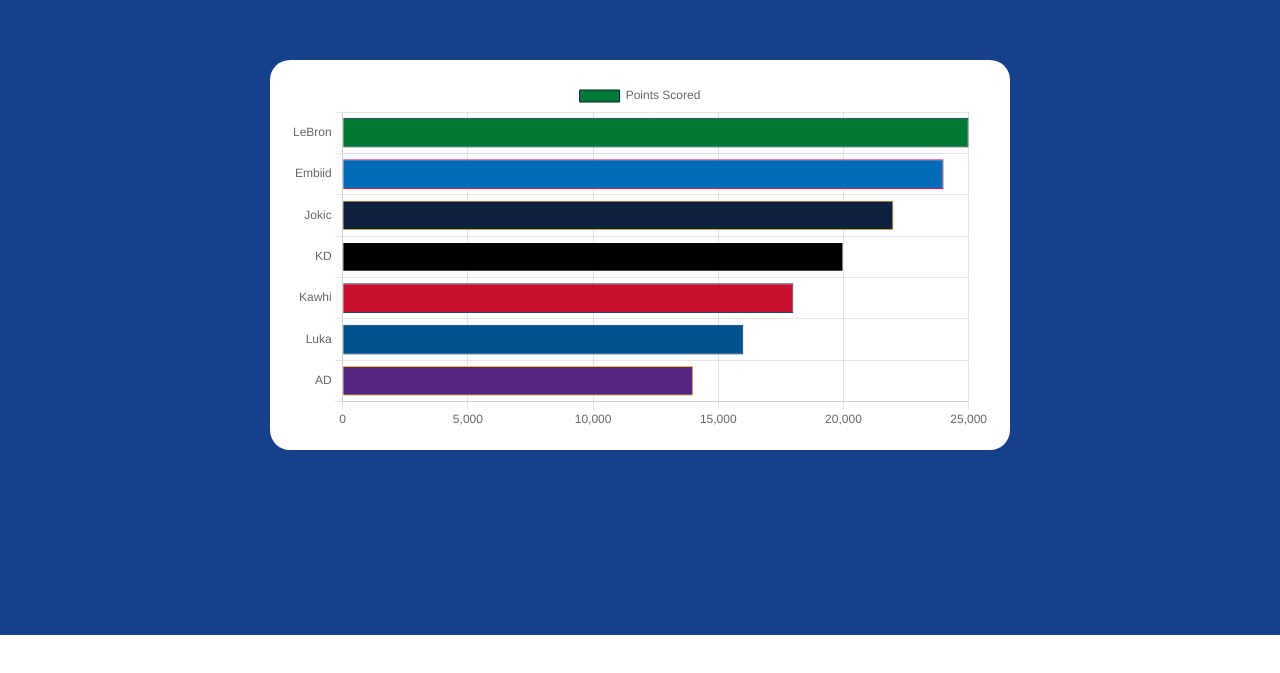
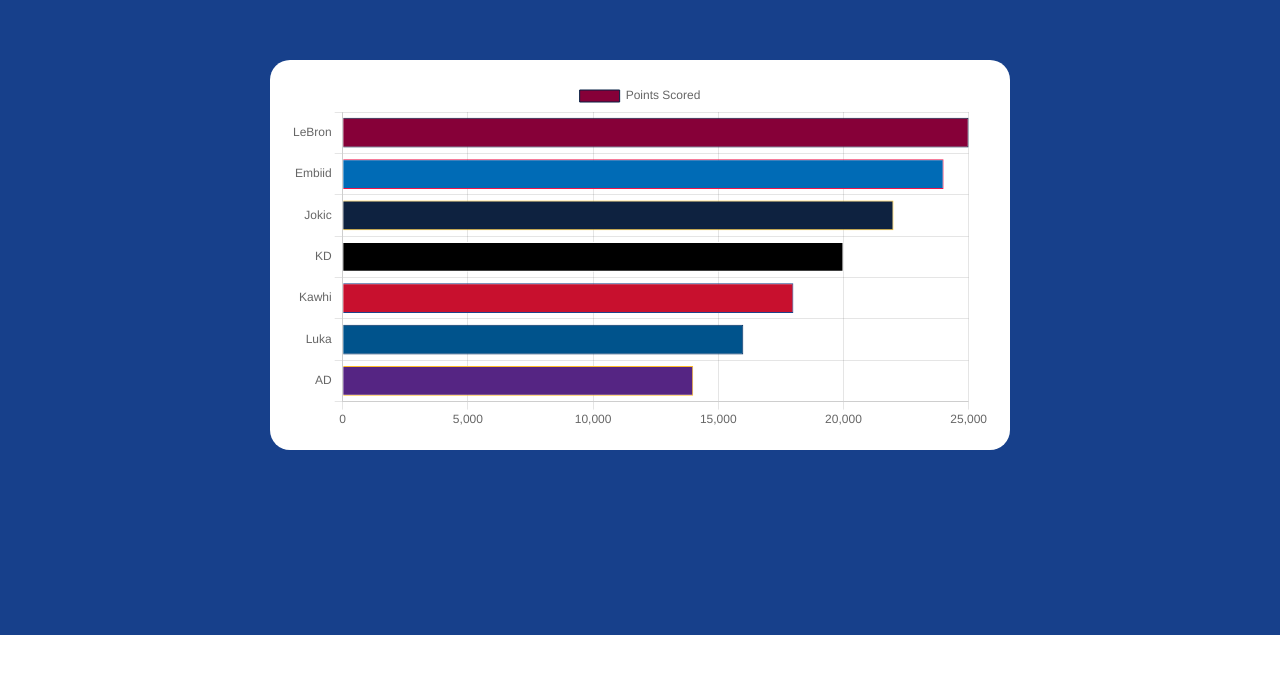
Before and after one commit to torbenginsberg/NBA-Bar-Chart-Races, a website: page index.html in a window 1280 px wide. Shown: the part 125-798 px from the top of the page. Drawn offline with nearby package versions, Linux system fonts and the light colour scheme.

Commit message:
minor changes, working state

```diff
--- a/index.html
+++ b/index.html
@@ -53,7 +53,7 @@
         label: 'Points Scored',
         data: [25000, 20000, 18000, 16000, 22000, 24000, 14000], //need to parse my CSV for data
         backgroundColor: [
-          '#007a33',
+          '#860038',
           '#000000',
           '#C8102E',
           '#00538C',
```
